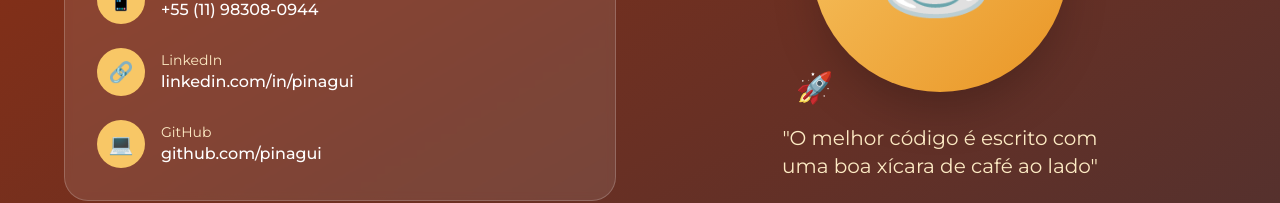
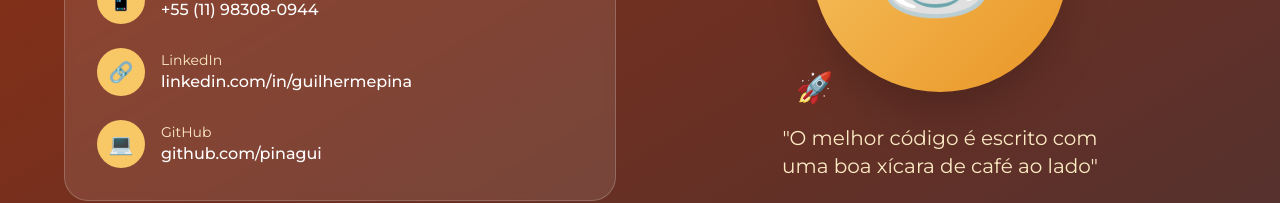
Before and after one commit to pinagui/portfolio, an Angular app: page / in a window 1280 px wide. Shown: the part 4721-4924 px from the top of the page. Built offline with nearby package versions, Linux system fonts and the light colour scheme.

Commit message:
feat: SEO and accessibility improvements - title update, meta tags, aria-labels, robots.txt and performance optimizations

```diff
--- a/src/app/components/contact/contact.html
+++ b/src/app/components/contact/contact.html
@@ -43,8 +43,8 @@
                   🔗
                 </div>
                 <div class="min-w-0 flex-1">
-                  <p class="text-sm text-cream-200 dark:text-dark-500">LinkedIn</p>
-                  <p class="text-sm md:text-base text-white dark:text-dark-700 font-medium break-all">linkedin.com/in/pinagui</p>
+                          <p class="text-sm text-cream-200 dark:text-dark-500">LinkedIn</p>
+        <p class="text-sm md:text-base text-white dark:text-dark-700 font-medium break-all">linkedin.com/in/guilhermepina</p>
                 </div>
               </div>
 
```
Also changed, not shown: public/profile-photo-backup.jpg (added).
